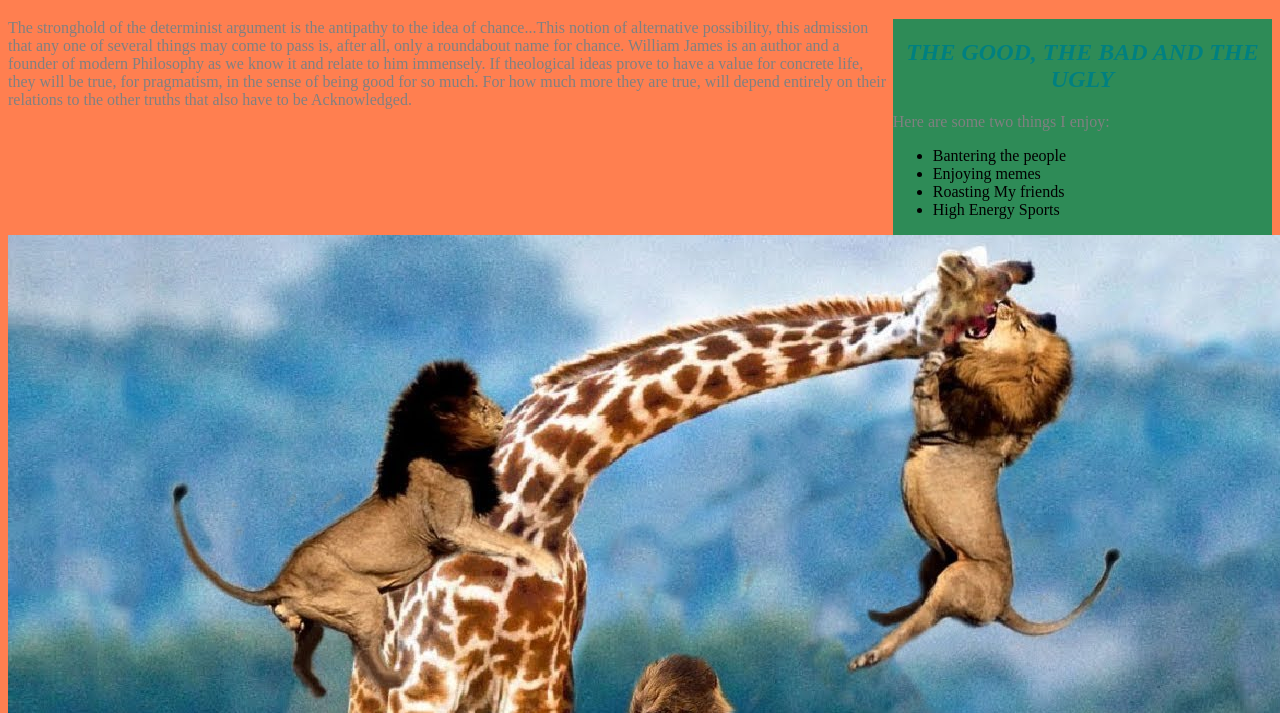
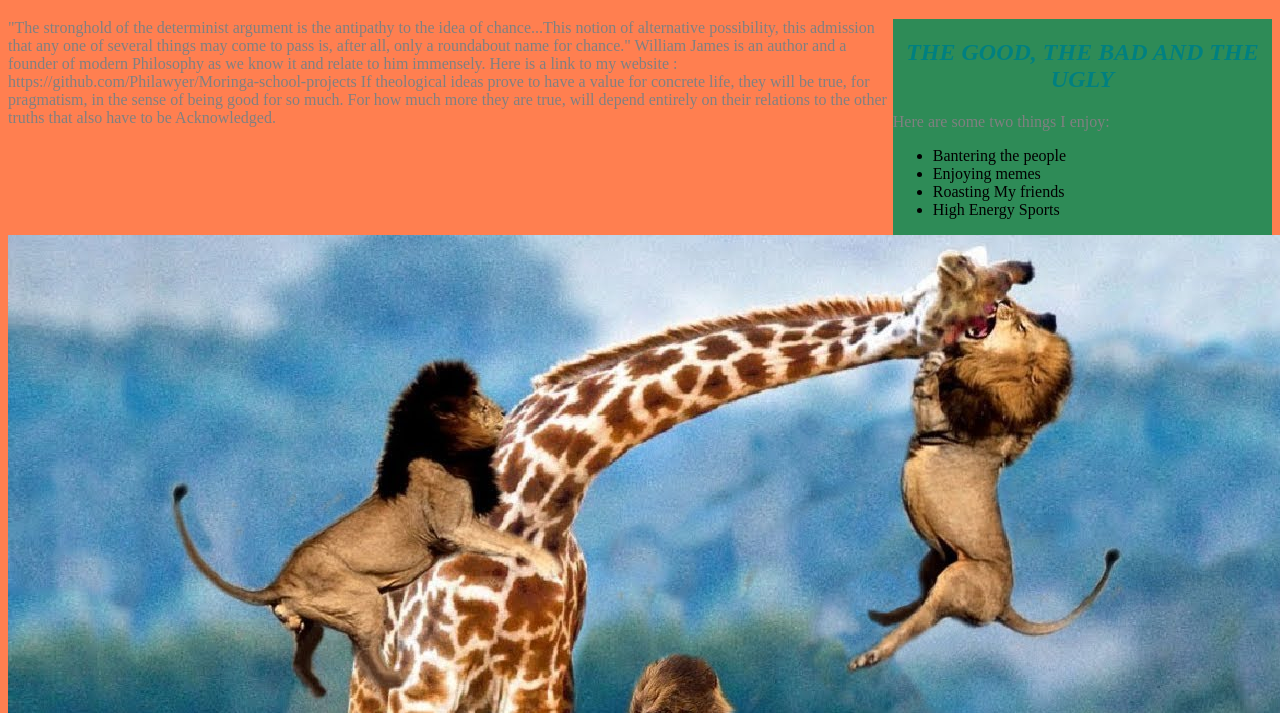
Before and after one commit to Philawyer/Moringa-school-projects, a plain HTML site: page index.html in a window 1280 px wide. Shown: the part 87-800 px from the top of the page. Drawn offline with Linux system fonts and the light colour scheme.

Commit message:
index.html

```diff
--- a/index.html
+++ b/index.html
@@ -19,10 +19,10 @@ c<head>
     </ul>
   </div>
   <div class="main">
-    <p>The stronghold of the determinist argument is the antipathy to the idea of chance...This notion of alternative
+    <p> "The stronghold of the determinist argument is the antipathy to the idea of chance...This notion of alternative
       possibility, this admission that any one of several things may come to pass is, after all, only a roundabout name
-      for chance. William James is an author and a founder of modern Philosophy as we know it and relate to him
-      immensely.
+      for chance." William James is an author and a founder of modern Philosophy as we know it and relate to him
+      immensely. Here is a link to my website : https://github.com/Philawyer/Moringa-school-projects
 
       If theological ideas prove to have a value for concrete life, they will be true, for pragmatism, in the sense of
       being good for so much. For how much more they are true, will depend entirely on their relations to the other
```
